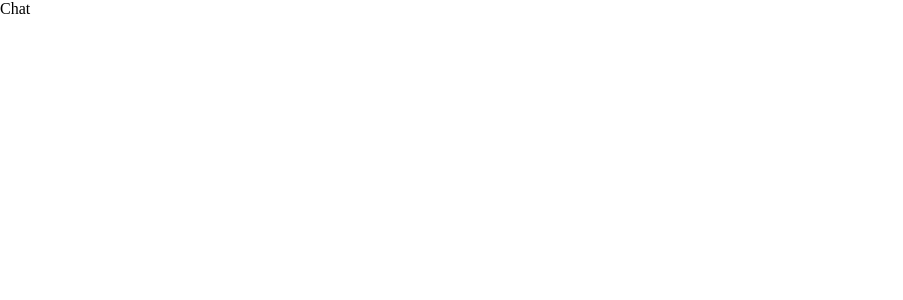
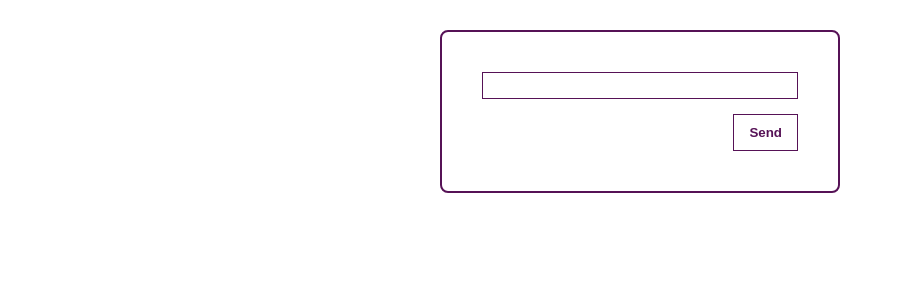
Before and after one commit to cielivree/real-time-chat, a React (Create React App) app in the folder client/: page / in a window 1280 px wide. Shown: the top 300 px of the page, without its empty margins (0-903 px from the left). Built offline with nearby package versions, Linux system fonts and the light colour scheme.

Commit message:
Long-pulling UI

```diff
--- a/client/package.json
+++ b/client/package.json
@@ -7,6 +7,7 @@
     "@testing-library/jest-dom": "^6.9.1",
     "@testing-library/react": "^16.3.2",
     "@testing-library/user-event": "^13.5.0",
+    "axios": "^1.13.5",
     "react": "^19.2.4",
     "react-dom": "^19.2.4",
     "react-scripts": "5.0.1",
--- a/client/src/App.js
+++ b/client/src/App.js
@@ -1,9 +1,10 @@
 import './App.css'
+import LongPulling from './LongPulling';
 
 function App() {
   return (
-    <div className="App">
-      Chat
+    <div>
+      <LongPulling />
     </div>
   );
 }
--- /dev/null
+++ b/client/src/LongPulling.jsx
@@ -0,0 +1,34 @@
+import React, { useState } from 'react'
+
+const LongPulling = () => {
+    const [messages, setMessages] = useState([])
+    const [value, setValue] = useState('')
+
+    const sendMessage = async () => {
+
+    }
+
+  return (
+    <div className="center">
+        <div>
+            <div className='form'>
+                <input
+                    type="text"
+                    value={value}
+                    onChange={e => setValue(e.target.value)}
+                />
+                <button onClick={sendMessage}>Send</button>
+            </div>
+            <div className="messages">
+                {messages.map(message =>
+                    <div className='message' key={message.id}>
+                        {message.message}
+                    </div>
+                )}
+            </div>
+         </div>
+    </div>
+  )
+}
+
+export default LongPulling
```
Also changed, not shown: 2 other files (tests, documents, lock files or other folders).
